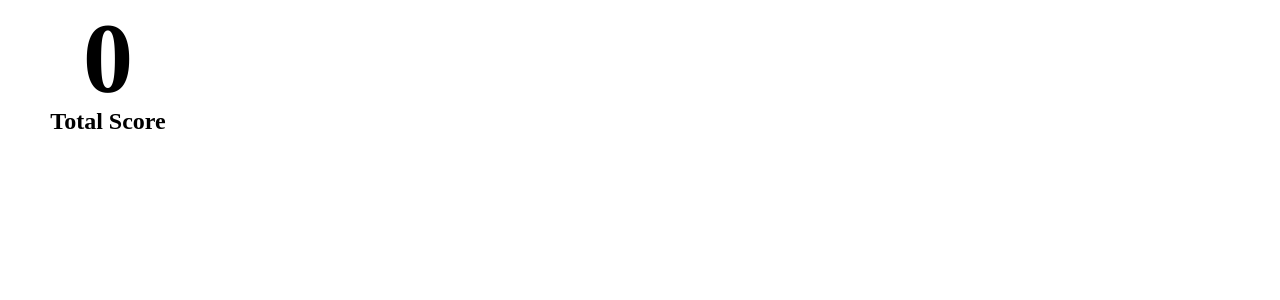
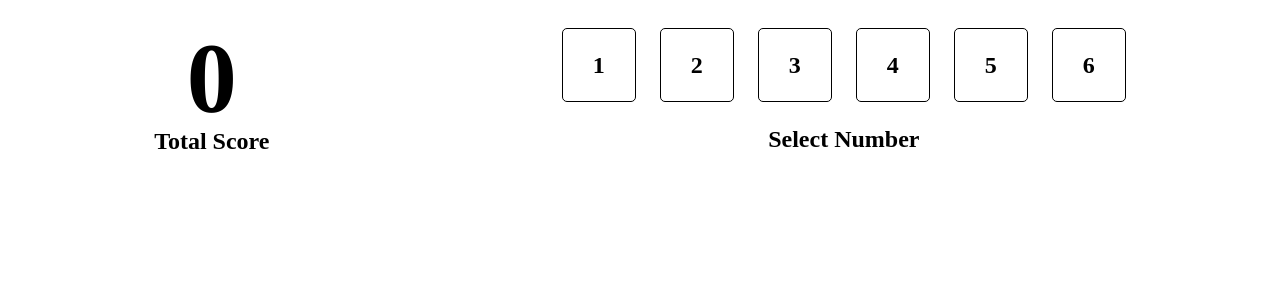
Before and after one commit to rkpust/Dice-Game, a React (Vite) app: page / in a window 1280 px wide. Both pictures are taken after a click on the button "Play Now". Shown: the top 300 px of the page. Built offline with nearby package versions, Linux system fonts and the light colour scheme.

Commit message:
added NumberSelector component and sound

```diff
--- a/src/App.jsx
+++ b/src/App.jsx
@@ -4,9 +4,11 @@ import PlayGame from "./components/PlayGame";
 
 function App() {
   const [isGameStarted, setIsGameStarted] = useState(false);
+  const audio = new Audio('audio/dice-rolling.mp3');
 
   const toggleGamePlay = () => {
     setIsGameStarted((previousState) => !previousState);
+    audio.play();
   };
 
   return (
--- /dev/null
+++ b/src/components/NumberSelector.jsx
@@ -0,0 +1,71 @@
+import { useState } from "react";
+import styled from "styled-components";
+
+const NumberSelector = () => {
+  const [selectedNumber, setSelectedNumber] = useState();
+  const Number = [1, 2, 3, 4, 5, 6];
+  const audio = new Audio('audio/clickselect.mp3');
+
+  console.log(selectedNumber);
+
+
+  return (
+    <NumberSelectorContainer>
+        <div className="flex">
+            {
+                Number.map((number, index) =>
+                    <Box
+                        isSelected = {number == selectedNumber}
+                        key={index}
+                        onClick={() => {
+                            setSelectedNumber(number);
+                            audio.play();
+                            }
+                        }
+                    >
+                        {number}
+                    </Box>)
+            }
+        </div>
+        <p>Select Number</p>
+    </NumberSelectorContainer>
+  )
+}
+
+export default NumberSelector;
+
+const NumberSelectorContainer = styled.div`
+    display: flex;
+    flex-direction: column;
+
+    .flex {
+        display: flex;
+        gap: 24px;
+    }
+
+    p {
+        font-size: 24px;
+        font-weight: bold;
+        text-align: center;
+    }
+
+`;
+
+const Box = styled.div`
+    display: grid;
+    place-items: center;
+    height: 72px;
+    width: 72px;
+    border: 1px solid black;
+    border-radius: 5px;
+    font-size: 24px;
+    font-weight: bold;
+    cursor: pointer;
+    background-color: ${(props) => (props.isSelected ? "black" : "white")};
+    color: ${(props) => props.isSelected ? "white" : "black"};
+
+    &:hover {
+        background-color: #eaedef;
+        color: black;
+    }
+`;
--- a/src/components/PlayGame.jsx
+++ b/src/components/PlayGame.jsx
@@ -1,11 +1,25 @@
+import styled from "styled-components";
+import NumberSelector from "./NumberSelector";
 import TotalScore from "./TotalScore";
 
 const PlayGame = () => {
   return (
-    <main>
-      <TotalScore />
-    </main>
+    <MainContainer>
+      <div className="top">
+        <TotalScore />
+        <NumberSelector />
+      </div>
+    </MainContainer>
   )
 }
 
 export default PlayGame;
+
+const MainContainer = styled.main`
+  padding-top: 20px;
+
+  .top {
+    display: flex;
+    justify-content: space-around;
+  }
+`;
--- a/src/components/TotalScore.jsx
+++ b/src/components/TotalScore.jsx
@@ -14,15 +14,18 @@ export default TotalScore;
 const ScoreContainer = styled.div`
     max-width: 200px;
     text-align: center;
+    margin: 0;
+    padding: 0;
 
     h1 {
         font-size: 100px;
-        margin: 0 1px;
+        margin: 0;
+        padding: 0;
         line-height: 100px;
     }
 
     p {
-        margin-top: 0;
+        margin: 0;
         font-size: 24px;
         font-weight: bold;
     }
```
Also changed, not shown: 2 other files (tests, documents, lock files or other folders).
